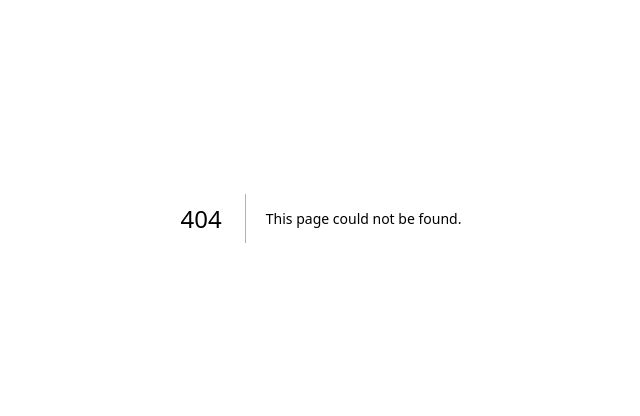
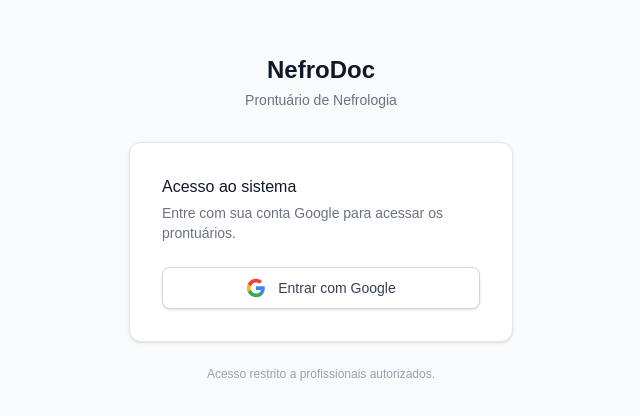
Before and after one commit to nephron-code/documentar, a Next.js app: page /login in a window 1280 px wide. Before the commit this address had no page. Shown: the part 182-598 px from the top of the page, without its empty margins (319-959 px from the left). Built offline with nearby package versions, Linux system fonts and the light colour scheme; no server answers.

Commit message:
feat: autenticação Google OAuth com Auth.js v5

```diff
--- a/package.json
+++ b/package.json
@@ -14,6 +14,7 @@
     "@supabase/supabase-js": "^2.105.4",
     "dotenv": "^17.4.2",
     "next": "16.2.6",
+    "next-auth": "^5.0.0-beta.31",
     "pg": "^8.20.0",
     "react": "19.2.4",
     "react-dom": "19.2.4"
--- /dev/null
+++ b/src/app/api/auth/[...nextauth]/route.ts
@@ -0,0 +1,4 @@
+import { handlers } from '@/auth'
+
+// Auth.js v5 — expõe GET e POST para o NextAuth handler
+export const { GET, POST } = handlers
--- /dev/null
+++ b/src/app/login/page.tsx
@@ -0,0 +1,51 @@
+import { signIn } from '@/auth'
+
+export const metadata = { title: 'Entrar — NefroDoc' }
+
+export default function LoginPage() {
+  return (
+    <main className="min-h-screen bg-gray-50 flex items-center justify-center px-4">
+      <div className="w-full max-w-sm">
+        {/* Logo / título */}
+        <div className="text-center mb-8">
+          <h1 className="text-2xl font-semibold text-gray-900">NefroDoc</h1>
+          <p className="text-sm text-gray-500 mt-1">Prontuário de Nefrologia</p>
+        </div>
+
+        {/* Card de login */}
+        <div className="bg-white border border-gray-200 rounded-xl p-8 shadow-sm">
+          <h2 className="text-base font-medium text-gray-900 mb-1">Acesso ao sistema</h2>
+          <p className="text-sm text-gray-500 mb-6">
+            Entre com sua conta Google para acessar os prontuários.
+          </p>
+
+          {/* Server Action — signIn com Google */}
+          <form
+            action={async () => {
+              'use server'
+              await signIn('google', { redirectTo: '/patients' })
+            }}
+          >
+            <button
+              type="submit"
+              className="w-full flex items-center justify-center gap-3 bg-white border border-gray-300 hover:border-gray-400 text-gray-700 text-sm font-medium py-2.5 px-4 rounded-lg transition-colors shadow-sm hover:shadow"
+            >
+              {/* Ícone Google */}
+              <svg className="w-5 h-5" viewBox="0 0 24 24" xmlns="http://www.w3.org/2000/svg">
+                <path d="M22.56 12.25c0-.78-.07-1.53-.2-2.25H12v4.26h5.92c-.26 1.37-1.04 2.53-2.21 3.31v2.77h3.57c2.08-1.92 3.28-4.74 3.28-8.09z" fill="#4285F4"/>
+                <path d="M12 23c2.97 0 5.46-.98 7.28-2.66l-3.57-2.77c-.98.66-2.23 1.06-3.71 1.06-2.86 0-5.29-1.93-6.16-4.53H2.18v2.84C3.99 20.53 7.7 23 12 23z" fill="#34A853"/>
+                <path d="M5.84 14.09c-.22-.66-.35-1.36-.35-2.09s.13-1.43.35-2.09V7.07H2.18C1.43 8.55 1 10.22 1 12s.43 3.45 1.18 4.93l2.85-2.22.81-.62z" fill="#FBBC05"/>
+                <path d="M12 5.38c1.62 0 3.06.56 4.21 1.64l3.15-3.15C17.45 2.09 14.97 1 12 1 7.7 1 3.99 3.47 2.18 7.07l3.66 2.84c.87-2.6 3.3-4.53 6.16-4.53z" fill="#EA4335"/>
+              </svg>
+              Entrar com Google
+            </button>
+          </form>
+        </div>
+
+        <p className="text-center text-xs text-gray-400 mt-6">
+          Acesso restrito a profissionais autorizados.
+        </p>
+      </div>
+    </main>
+  )
+}
--- a/src/app/patients/page.tsx
+++ b/src/app/patients/page.tsx
@@ -2,6 +2,7 @@ import { listPatients } from '@/lib/actions/patients'
 import Link from 'next/link'
 import { Suspense } from 'react'
 import PatientSearch from '@/components/PatientSearch'
+import LogoutButton from '@/components/LogoutButton'
 
 export const metadata = { title: 'Pacientes — NefroDoc' }
 
@@ -51,17 +52,12 @@ export default async function PatientsPage({
           </div>
           <div className="flex items-center gap-3">
             <Link
-              href="/configuracoes/macros"
-              className="text-sm text-gray-600 hover:text-gray-900 px-3 py-2 rounded-lg hover:bg-gray-100 transition-colors"
-            >
-              Macros
-            </Link>
-            <Link
               href="/patients/new"
               className="bg-blue-600 hover:bg-blue-700 text-white text-sm font-medium px-4 py-2 rounded-lg transition-colors"
             >
               Novo paciente
             </Link>
+            <LogoutButton />
           </div>
         </div>
       </header>
--- /dev/null
+++ b/src/auth.ts
@@ -0,0 +1,14 @@
+import NextAuth from 'next-auth'
+import Google from 'next-auth/providers/google'
+
+export const { handlers, auth, signIn, signOut } = NextAuth({
+  providers: [
+    Google({
+      clientId: process.env.GOOGLE_CLIENT_ID!,
+      clientSecret: process.env.GOOGLE_CLIENT_SECRET!,
+    }),
+  ],
+  pages: {
+    signIn: '/login',
+  },
+})
--- /dev/null
+++ b/src/components/LogoutButton.tsx
@@ -0,0 +1,24 @@
+import { signOut } from '@/auth'
+
+/**
+ * Botão de logout — Server Component com Server Action.
+ * Não precisa de 'use client' nem de SessionProvider.
+ */
+export default function LogoutButton() {
+  return (
+    <form
+      action={async () => {
+        'use server'
+        await signOut({ redirectTo: '/login' })
+      }}
+    >
+      <button
+        type="submit"
+        className="text-sm text-gray-500 hover:text-gray-800 transition-colors"
+        title="Sair"
+      >
+        Sair
+      </button>
+    </form>
+  )
+}
--- /dev/null
+++ b/src/middleware.ts
@@ -0,0 +1,33 @@
+import { auth } from '@/auth'
+import { NextResponse } from 'next/server'
+
+/**
+ * Middleware de autenticação — protege todas as rotas sob /patients.
+ * Rotas públicas: /login, /api/auth/**, arquivos estáticos.
+ */
+export default auth((req) => {
+  const { pathname } = req.nextUrl
+  const isLoggedIn = !!req.auth
+
+  // Redireciona raiz para /patients (ou /login se não autenticado)
+  if (pathname === '/') {
+    return NextResponse.redirect(new URL('/patients', req.url))
+  }
+
+  // Redireciona usuário já autenticado que tenta acessar /login → /patients
+  if (isLoggedIn && pathname === '/login') {
+    return NextResponse.redirect(new URL('/patients', req.url))
+  }
+
+  // Bloqueia acesso não-autenticado a /patients
+  if (!isLoggedIn && pathname.startsWith('/patients')) {
+    return NextResponse.redirect(new URL('/login', req.url))
+  }
+
+  return NextResponse.next()
+})
+
+export const config = {
+  // Exclui arquivos estáticos e imagens do Next.js do middleware
+  matcher: ['/((?!_next/static|_next/image|favicon.ico).*)'],
+}
```
Also changed, not shown: 1 other file (tests, documents, lock files or other folders).
